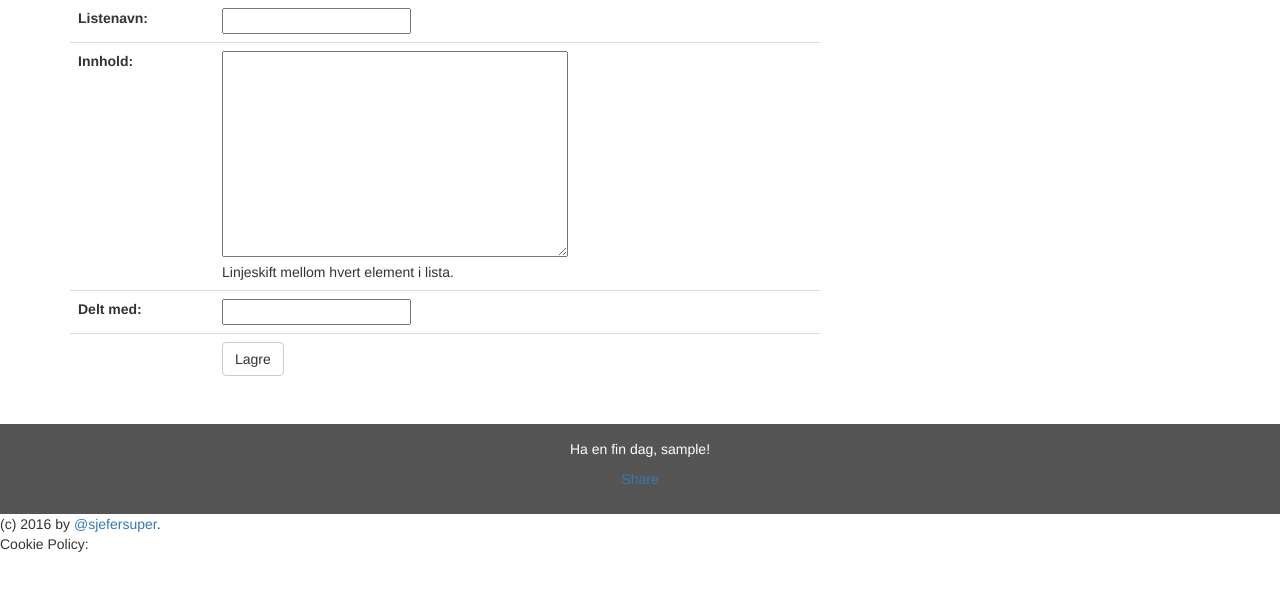
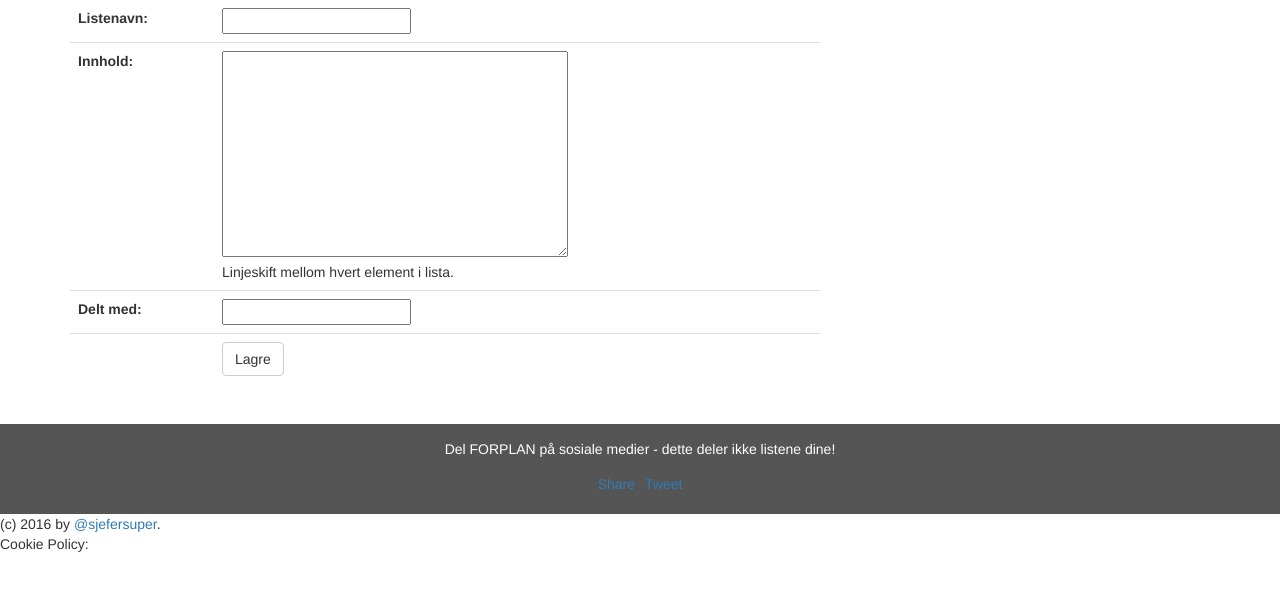
Before and after one commit to hakdo/foring, a Django app: page /new/ in a window 1280 px wide. Shown: the part 143-734 px from the top of the page. Run offline with Django 3.2, Linux system fonts and the light colour scheme; the visitor is signed in with stand-in values (Sample User, id 1); some libraries are stand-ins or nearby versions.

Commit message:
added twitter

```diff
--- a/shoppinglist/templates/shoppinglist/base.html
+++ b/shoppinglist/templates/shoppinglist/base.html
@@ -158,13 +158,17 @@ div.cookiesplain:hover {
 </div>
 <br />
 <footer class="container-fluid text-center">
-  {% if user.is_authenticated %}
-  <p>Ha en fin dag, {{ user.username }}!</p>
-  {% else %}
-  <p>Ha en fin dag!</p>
-  {% endif %}
+  <p>Del FORPLAN på sosiale medier - dette deler ikke listene dine!</p>
+<table class="table-condensed" style="margin: 0 auto !important; float: none !important;">
+<tr style="vertical-align:top"><td>
 <div class="fb-share-button" data-href="http://www.supersjefen.com" data-layout="button" data-mobile-iframe="false"><a class="fb-xfbml-parse-ignore" target="_blank" href="https://www.facebook.com/sharer/sharer.php?u=http%3A%2F%2Fwww.supersjefen.com%2F&amp;src=sdkpreparse">Share</a></div>
-	</p>
+</td>
+<td>
+<div>
+<a href="https://twitter.com/share" class="twitter-share-button" data-text="FORPLAN | Prøv enkle lister på nett du også - for PC og mobil. Gratis. " data-url="http://www.supersjefen.com" data-via="sjefersuper" data-hashtags="gtd" data-lang="no" data-show-count="false">Tweet</a><script async src="//platform.twitter.com/widgets.js" charset="utf-8"></script>
+</div>
+</td></tr></table>
+
 </footer>
 <address>(c) 2016 by <a href="https://www.twitter.com/sjfersuper">@sjefersuper</a>.
 <div class="cookiesplain">
```
